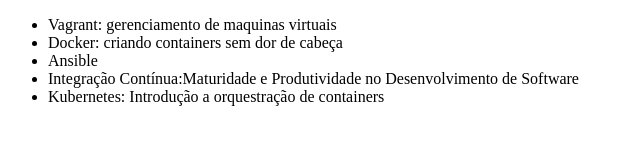
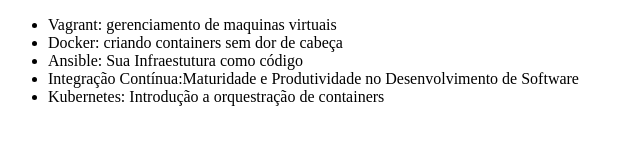
Before and after one commit to LuizAlbertoMelin/Alura-git, a plain HTML site: page Index.html in a window 1280 px wide. Shown: the whole page, without its empty margins (0-640 px from the left). Drawn offline with Linux system fonts and the light colour scheme.

Commit message:
alternado nome do curso de asinble

```diff
--- a/Index.html
+++ b/Index.html
@@ -8,7 +8,7 @@
     <ul>
         <li>Vagrant: gerenciamento de maquinas virtuais</li>
         <li>Docker: criando containers sem dor de cabeça</li>
-        <li>Ansible</li>
+        <li>Ansible: Sua Infraestutura como código</li>
         <li>Integração Contínua:Maturidade e Produtividade no Desenvolvimento de Software</li>
         <li>Kubernetes: Introdução a orquestração de containers</li>
     </ul>
```
